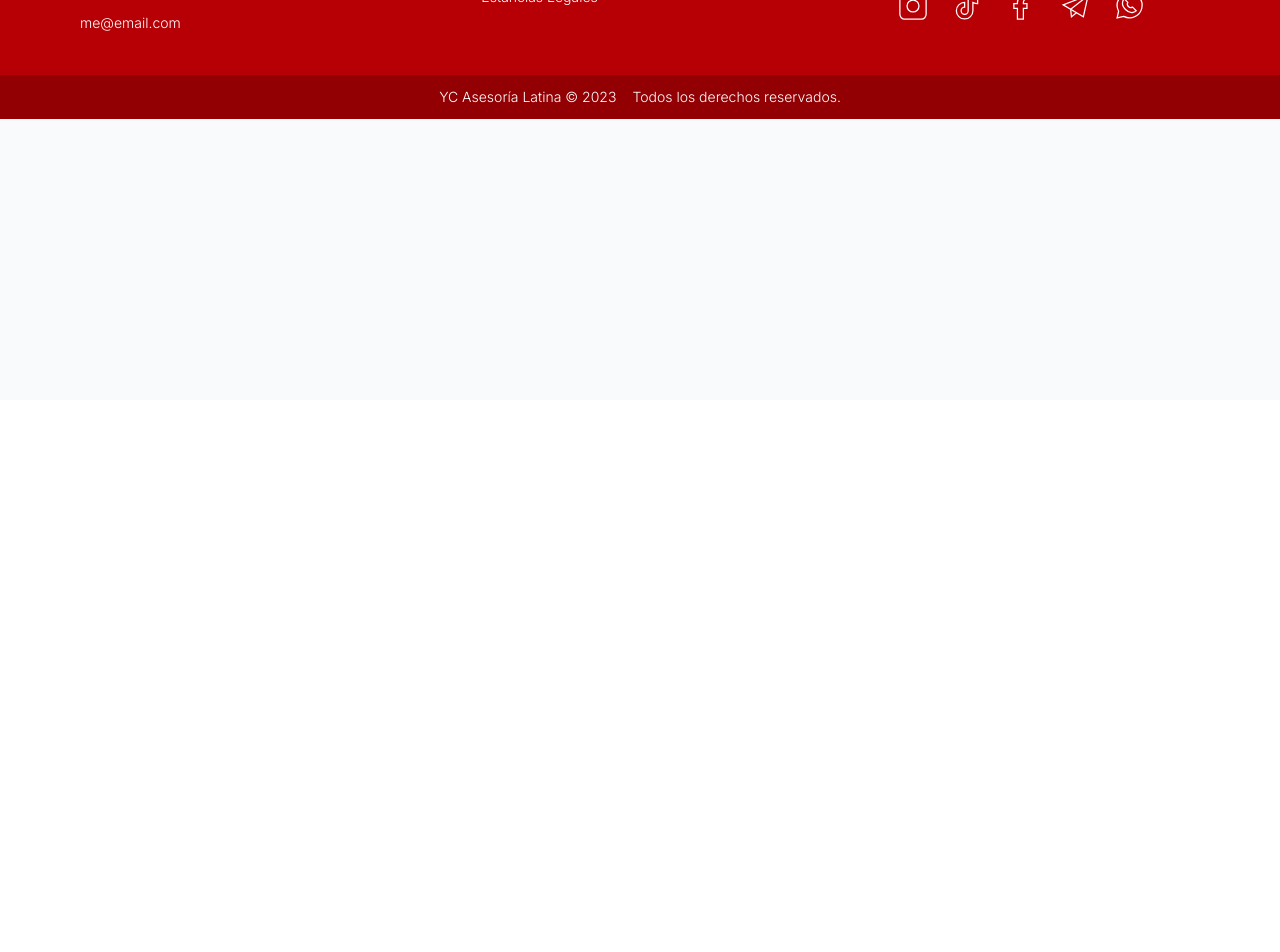
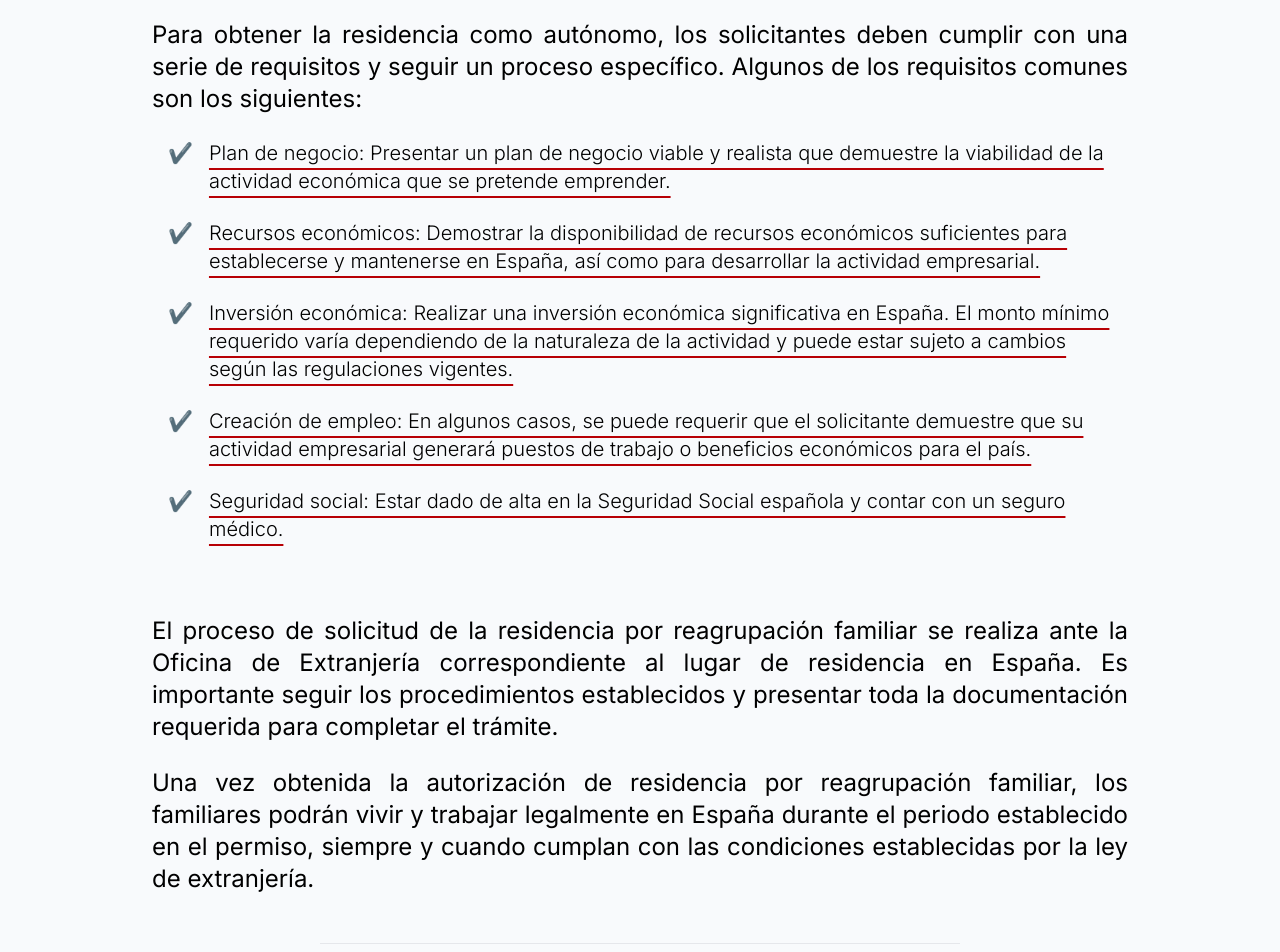
Before and after one commit to ByronCalvete/yc-asesoria-next, a Next.js app: page /residencias/cuenta-propia in a window 1280 px wide. Shown: the part 400-1352 px from the top of the page. Before the commit the page ends 800 px from the top, so only its background shows below. Built offline with nearby package versions, Linux system fonts and the light colour scheme.

Commit message:
add: residencia como autonomo page

```diff
--- a/app/residencias/cuenta-propia/page.jsx
+++ b/app/residencias/cuenta-propia/page.jsx
@@ -1,3 +1,74 @@
-export default function CuentaPropia () {
-  return <h2>Residencia como autónomo o cuenta propia</h2>
+import ContactForm from "@/app/components/ContactForm"
+
+const data = {
+  description: [
+    {
+      id: 1,
+      content: 'La residencia como autónomo o cuenta propia se refiere a un permiso de residencia en España que permite a los extranjeros establecerse en el país y trabajar como trabajadores autónomos o emprendedores, es decir, iniciar y desarrollar su propio negocio o actividad económica de forma independiente.',
+    },
+    {
+      id: 2,
+      content: 'Para obtener la residencia como autónomo, los solicitantes deben cumplir con una serie de requisitos y seguir un proceso específico. Algunos de los requisitos comunes son los siguientes:',
+    },
+  ],
+  requirements: [
+    {
+      id: 1,
+      content: 'Plan de negocio: Presentar un plan de negocio viable y realista que demuestre la viabilidad de la actividad económica que se pretende emprender.'
+    },
+    {
+      id: 2,
+      content: 'Recursos económicos: Demostrar la disponibilidad de recursos económicos suficientes para establecerse y mantenerse en España, así como para desarrollar la actividad empresarial.'
+    },
+    {
+      id: 3,
+      content: 'Inversión económica: Realizar una inversión económica significativa en España. El monto mínimo requerido varía dependiendo de la naturaleza de la actividad y puede estar sujeto a cambios según las regulaciones vigentes.'
+    },
+    {
+      id: 4,
+      content: 'Creación de empleo: En algunos casos, se puede requerir que el solicitante demuestre que su actividad empresarial generará puestos de trabajo o beneficios económicos para el país.'
+    },
+    {
+      id: 5,
+      content: 'Seguridad social: Estar dado de alta en la Seguridad Social española y contar con un seguro médico.'
+    },
+  ],
+  comments: [
+    {
+      id: 1,
+      content: 'El proceso de solicitud de la residencia por reagrupación familiar se realiza ante la Oficina de Extranjería correspondiente al lugar de residencia en España. Es importante seguir los procedimientos establecidos y presentar toda la documentación requerida para completar el trámite.',
+    },
+    {
+      id: 2,
+      content: 'Una vez obtenida la autorización de residencia por reagrupación familiar, los familiares podrán vivir y trabajar legalmente en España durante el periodo establecido en el permiso, siempre y cuando cumplan con las condiciones establecidas por la ley de extranjería.',
+    }
+  ],
 }
+
+export default function ReagrupacionFamilia () {
+  return (
+    <>
+      <section className="max-w-5xl my-6 grid mx-auto p-6 gap-4 sm:gap-6">
+        <h2 className="text-4xl font-bold text-center sm:text-5xl mb-2 sm:mb-6 text-yc-red">Residencia como autónomo o cuenta propia</h2>
+        {data.description.map(t => (
+          <p key={t.id} className="font-normal text-xl sm:text-2xl text-justify">{t.content}</p>
+        ))}
+        {data.requirements.map(t => (
+          <div key={t.id} className="flex items-start">
+            <span className="font-light px-4 text-xl">✔️</span>
+            <p className="font-light text-lg sm:text-xl underline underline-offset-8 decoration-yc-red">{t.content}</p>
+          </div>
+        ))}
+      </section>
+      <section className="max-w-5xl my-6 grid mx-auto p-6 gap-4 sm:gap-6">
+        {data.comments.map(t => (
+          <p key={t.id} className="font-normal text-xl sm:text-2xl text-justify">{t.content}</p>
+        ))}
+      </section>
+
+      <hr className="mx-auto bg-black dark:bg-white w-1/2" />
+
+      <ContactForm />
+    </>
+  )
+}
```
